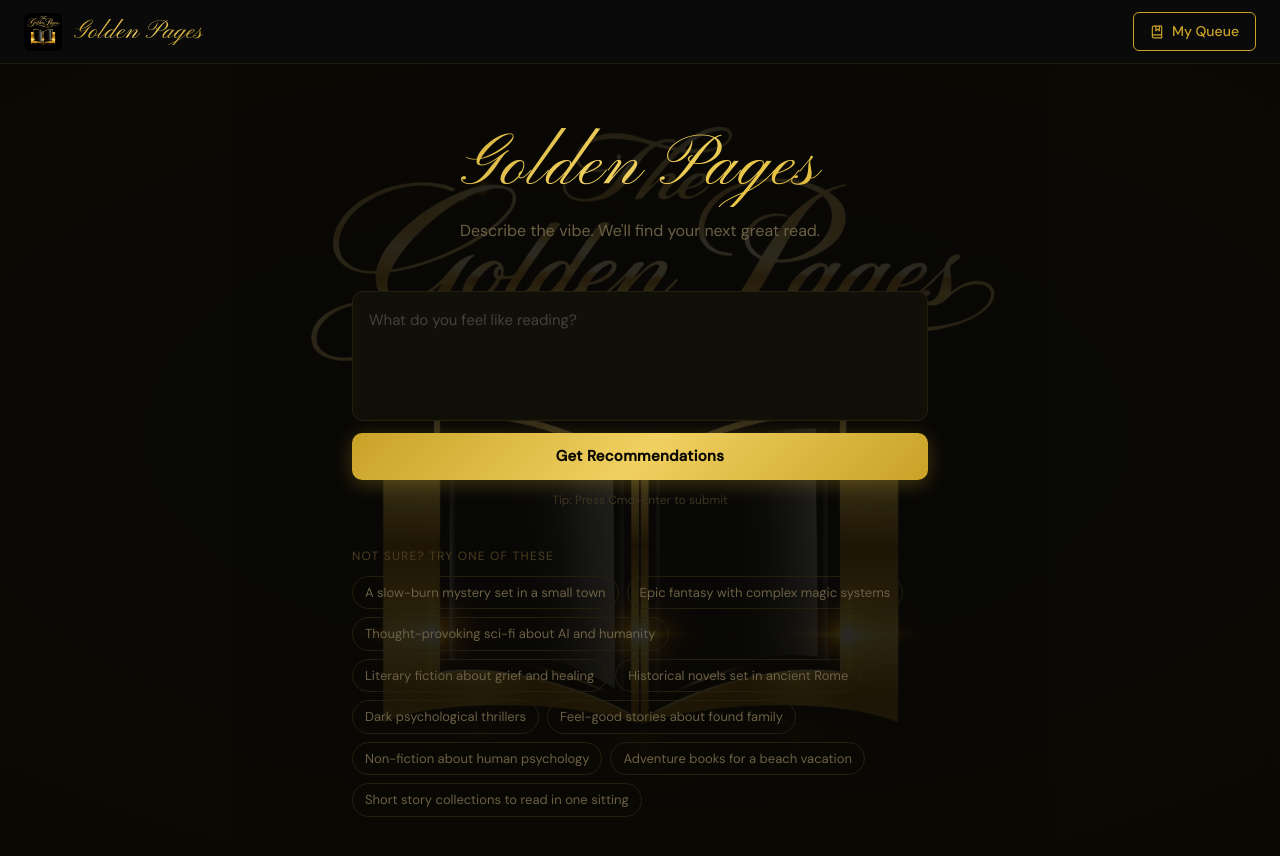
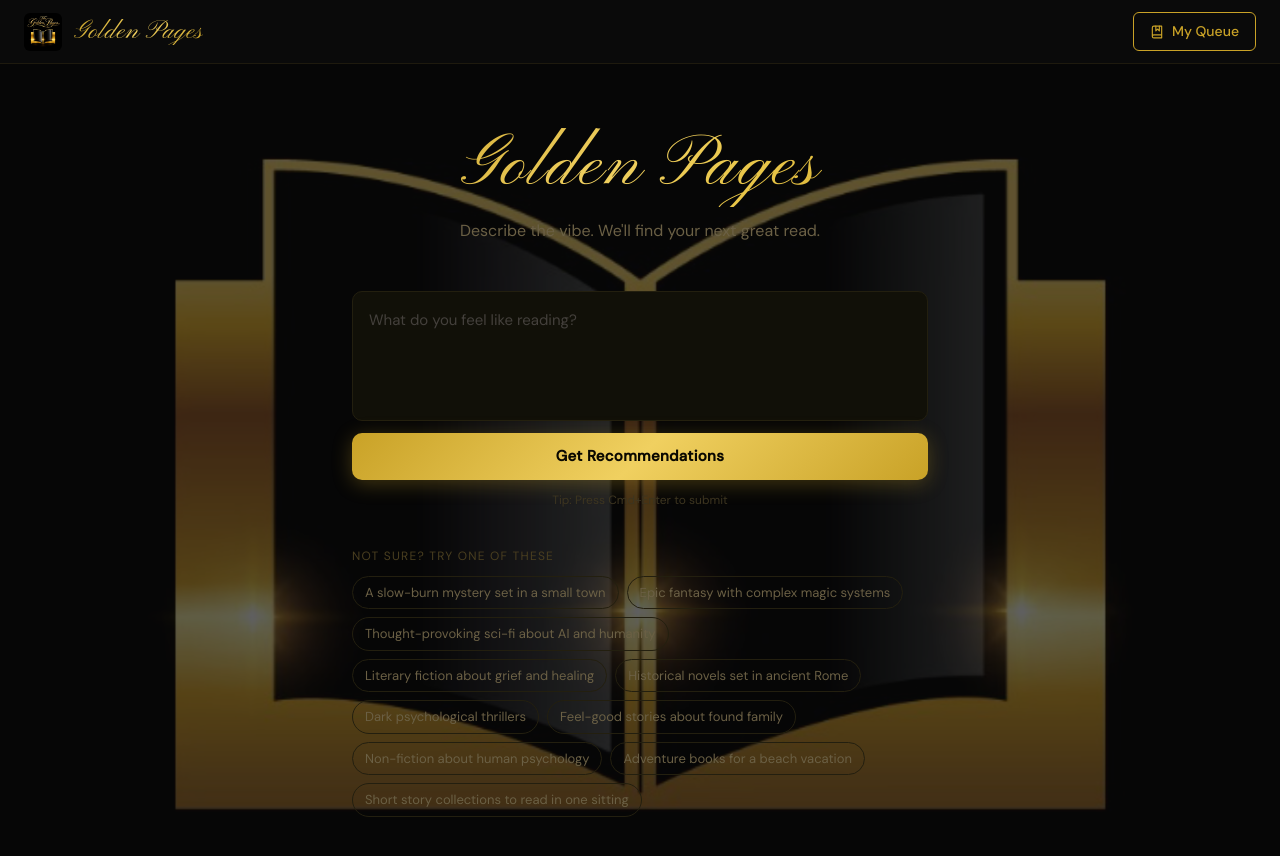
Before and after one commit to weldproservicescontact-svg/our_book_club_2, a React (Vite) app: page / in a window 1280 px wide. Shown: the top 856 px of the page. Built offline with nearby package versions, Linux system fonts and the light colour scheme; no server answers.

Commit message:
Added golden_pages_copy.jpg

```diff
--- a/src/pages/HomePage.tsx
+++ b/src/pages/HomePage.tsx
@@ -105,17 +105,11 @@ export default function HomePage() {
         <div
           className="absolute inset-0 pointer-events-none"
           style={{
-            backgroundImage: 'url(/golden_pages.jpg)',
-            backgroundSize: 'contain',
-            backgroundPosition: 'center 40%',
+            backgroundImage: 'url(/Screenshot_2026-03-06_103113.png)',
+            backgroundSize: 'cover',
+            backgroundPosition: 'center',
             backgroundRepeat: 'no-repeat',
-            opacity: 0.22,
-          }}
-        />
-        <div
-          className="absolute inset-0 pointer-events-none"
-          style={{
-            background: 'radial-gradient(ellipse 90% 70% at 50% 45%, rgba(10,8,0,0.1) 0%, rgba(10,8,0,0.88) 100%)',
+            opacity: 0.35,
           }}
         />
 
```
Also changed, not shown: public/golden_pages_copy.jpg (added).
